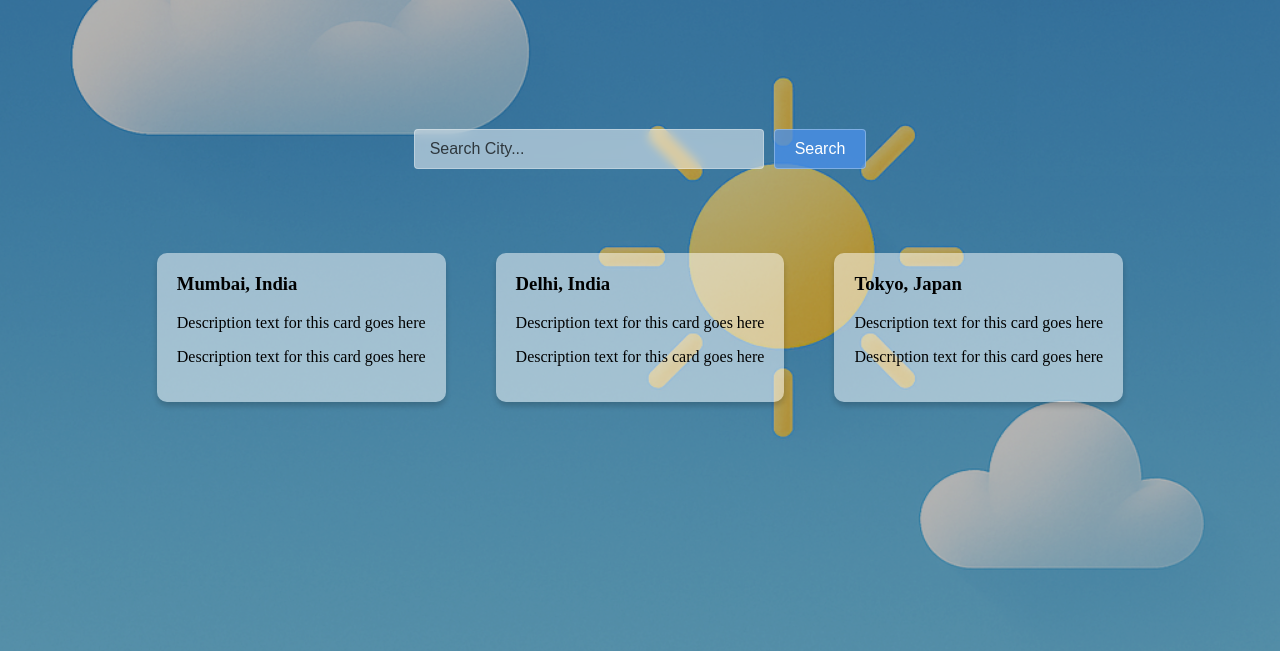
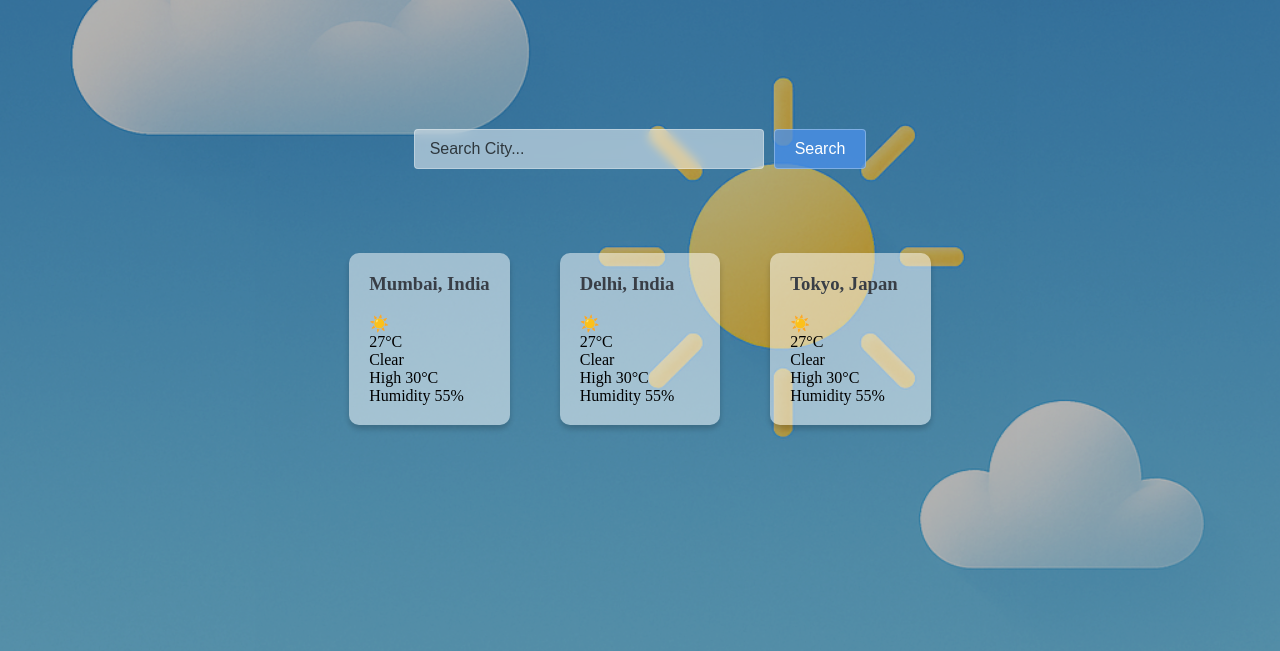
Before and after one commit to piyush-7kumar/weather-project, a plain HTML site: page index.html in a window 1280 px wide. Shown: the part 79-730 px from the top of the page. Drawn offline with Linux system fonts and the light colour scheme.

Commit message:
add details to default card

```diff
--- a/index.html
+++ b/index.html
@@ -19,22 +19,41 @@
         </div>
 
         <div class="card-container">
+
             <div class="default-card">
               <h3 class="city-name">Mumbai, India</h3>
-              <p>Description text for this card goes here</p>
-              <p>Description text for this card goes here</p>
+              <div class="icon">☀️</div>
+              <div class="temp">27°C</div>
+              <div class="description">Clear</div>
+              <div class="details">
+                High 30°C<br>
+                Humidity 55%
+              </div>
             </div>
+
             <div class="default-card">
               <h3 class="city-name">Delhi, India</h3>
-              <p>Description text for this card goes here</p>
-              <p>Description text for this card goes here</p>
+              <div class="icon">☀️</div>
+              <div class="temp">27°C</div>
+              <div class="description">Clear</div>
+              <div class="details">
+                High 30°C<br>
+                Humidity 55%
+              </div>
             </div>
+
             <div class="default-card">
-                <h3 class="city-name">Tokyo, Japan</h3>
-                <p>Description text for this card goes here</p>
-                <p>Description text for this card goes here</p>
+              <h3 class="city-name">Tokyo, Japan</h3>
+              <div class="icon">☀️</div>
+              <div class="temp">27°C</div>
+              <div class="description">Clear</div>
+              <div class="details">
+                High 30°C<br>
+                Humidity 55%
               </div>
-          </div>
+            </div>
+
+        </div>
 
     </div>
 
--- a/style.css
+++ b/style.css
@@ -10,6 +10,10 @@ body{
     background-position: center; /* Center the image */
     background-repeat: no-repeat; /* Prevent repeating */
     background-attachment: fixed; /* Optional: Fixed background while scrolling */
+}
+h3{
+    font-weight: bold;
+    color: #393E46;
 }
 
 #content-body {
@@ -84,6 +88,7 @@ body{
     box-shadow: 0 4px 6px rgba(0, 0, 0, 0.2);
     margin-bottom: 20%;
     transition: transform 0.3s ease, box-shadow 0.3s ease;
+
 }
 .city-name{
     margin-top: 0;
@@ -113,6 +118,9 @@ body{
     .searchBar {
       margin-bottom: 10%; /* Tablets */
     }
+    .pageTitle {
+        font-size: 1.75em;
+    }
 }
 
 @media (max-width: 600px) {
@@ -120,5 +128,7 @@ body{
       margin-bottom: 20%; /* Mobiles */
       width: 80%;
     }
-
+    .pageTitle {
+        font-size: 1.5em;
+    }
 }
```
